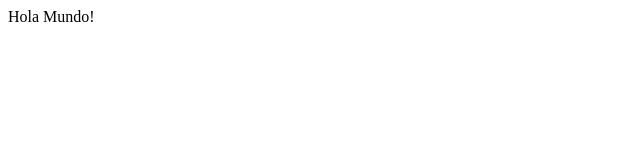
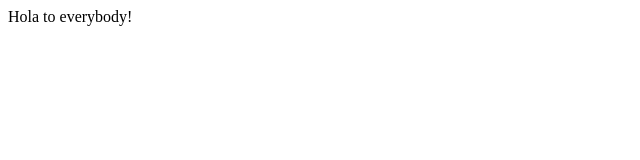
Before and after one commit to Horlah12/endes-t2-git-demo1, a plain HTML site: page index.html in a window 1280 px wide. Shown: the full height of the page, 0-640 px from the left. Drawn offline with Linux system fonts and the light colour scheme.

Commit message:
Fourth Commit

```diff
--- a/index.html
+++ b/index.html
@@ -6,6 +6,6 @@
     <title>Document</title>
 </head>
 <body>
-    Hola Mundo!
+    Hola to everybody!
 </body>
 </html>
```
Also changed, not shown: test.txt (added).
